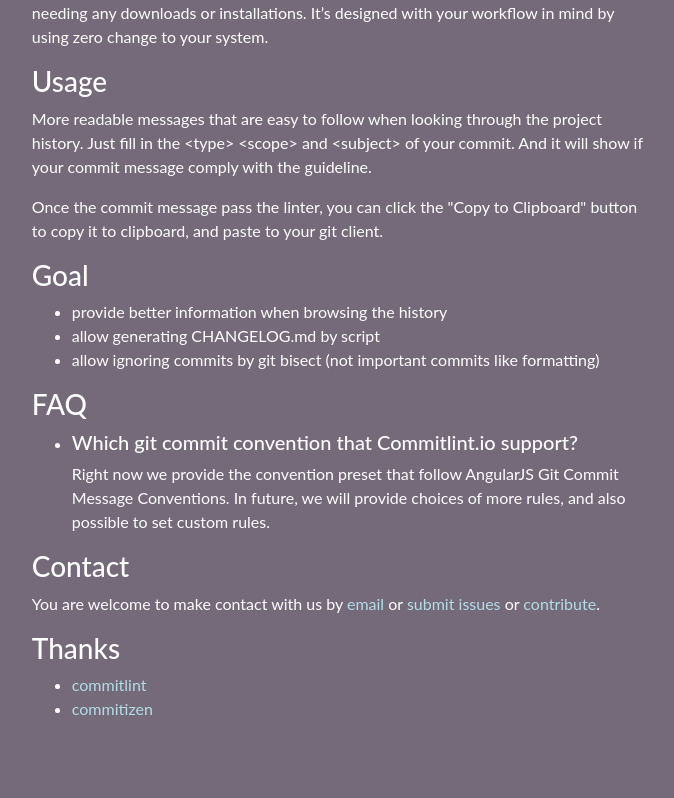
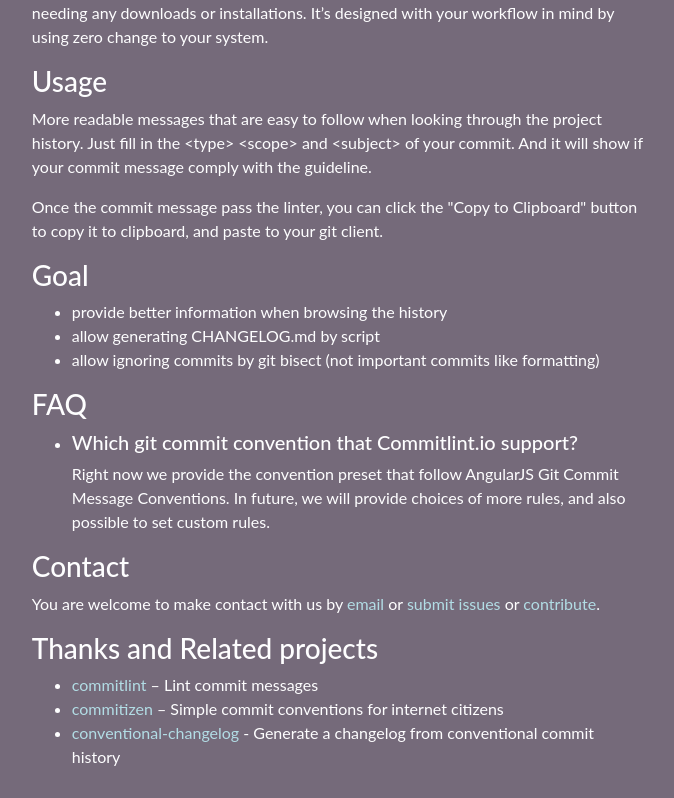
Before and after one commit to chiflix/commitlintio, a Vue app: page /#/ in a window 1280 px wide. Shown: the part 591-1389 px from the top of the page, without its empty margins (301-975 px from the left). Before the commit the page ends 1341 px from the top, so only its background shows below. Built offline with nearby package versions, Linux system fonts and the light colour scheme; what vue-async-computed, vue-clipboard2, vue-script2 would draw is missing.

Commit message:
docs: thanks and related projects

```diff
--- a/src/helper/messages.js
+++ b/src/helper/messages.js
@@ -37,8 +37,9 @@
 [submit issues](https://github.com/commitlinter/commitlinter.github.io/issues)
 or [contribute](https://github.com/chiflix/commitlintio).
 
-### Thanks
+### Thanks and Related projects
 
-- [commitlint](https://github.com/marionebl/commitlint)
-- [commitizen](https://github.com/commitizen/cz-cli)
+- [commitlint](https://github.com/marionebl/commitlint) – Lint commit messages
+- [commitizen](https://github.com/commitizen/cz-cli) – Simple commit conventions for internet citizens
+- [conventional-changelog](https://github.com/conventional-changelog/conventional-changelog) - Generate a changelog from conventional commit history
 `;
```
